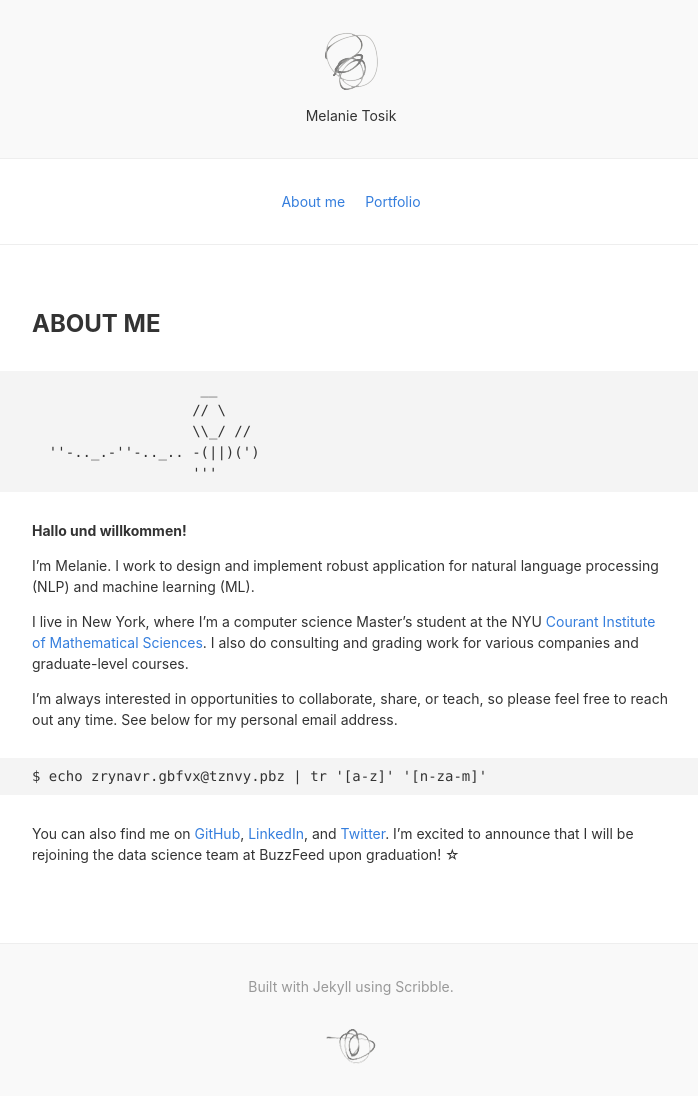
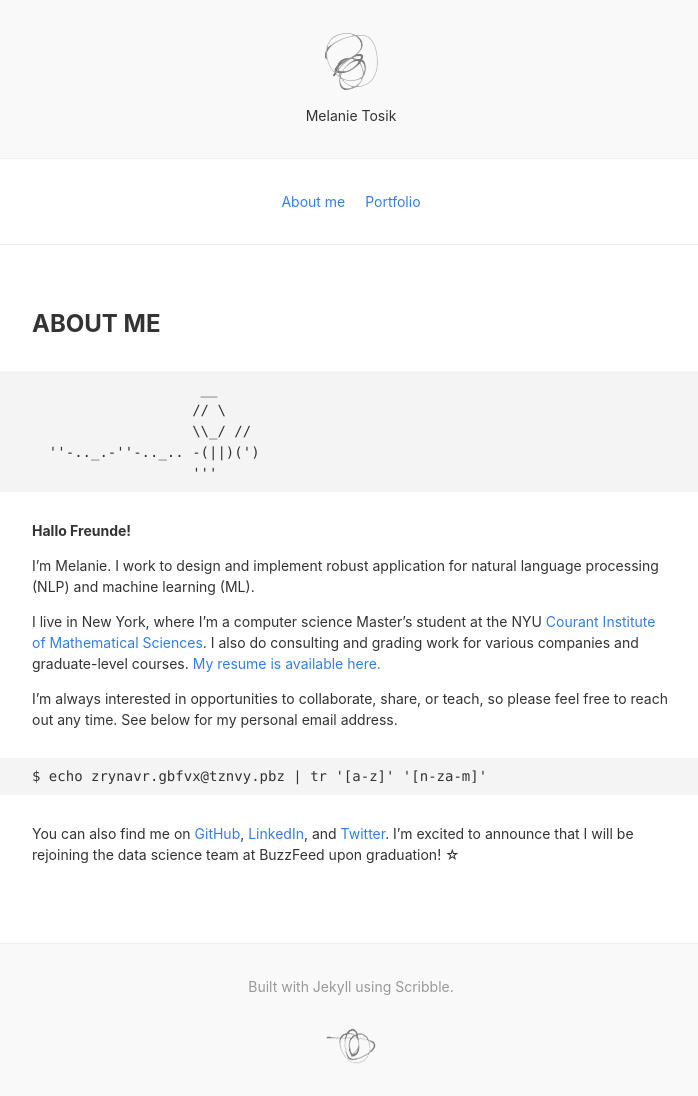
Before and after one commit to melanietosik/melanietosik.github.io, a Jekyll site: the page built from index.md, in a window 1280 px wide. Shown: the whole page, without its empty margins (289-987 px from the left). Built offline with Jekyll 4.4.1, drawn with Linux system fonts in a browser that asks for light colours; nearby versions of some CDN libraries.

Commit message:
update resume

````diff
--- a/index.md
+++ b/index.md
@@ -10,12 +10,12 @@ title: About me
                    '''
 ```
 
-**Hallo und willkommen!**
+**Hallo Freunde!**
 
 
 I'm Melanie. I work to design and implement robust application for natural language processing (NLP) and machine learning (ML).
 
-I live in New York, where I'm a computer science Master's student at the NYU [Courant Institute of Mathematical Sciences](https://cims.nyu.edu/). I also do consulting and grading work for various companies and  graduate-level courses.
+I live in New York, where I'm a computer science Master's student at the NYU [Courant Institute of Mathematical Sciences](https://cims.nyu.edu/). I also do consulting and grading work for various companies and  graduate-level courses. [My resume is available here.]({{site.url}}/files/resume.pdf)
 
 I'm always interested in opportunities to collaborate, share, or teach, so please feel free to reach out any time. See below for my personal email address.
 
````
Also changed, not shown: 4 other files.
